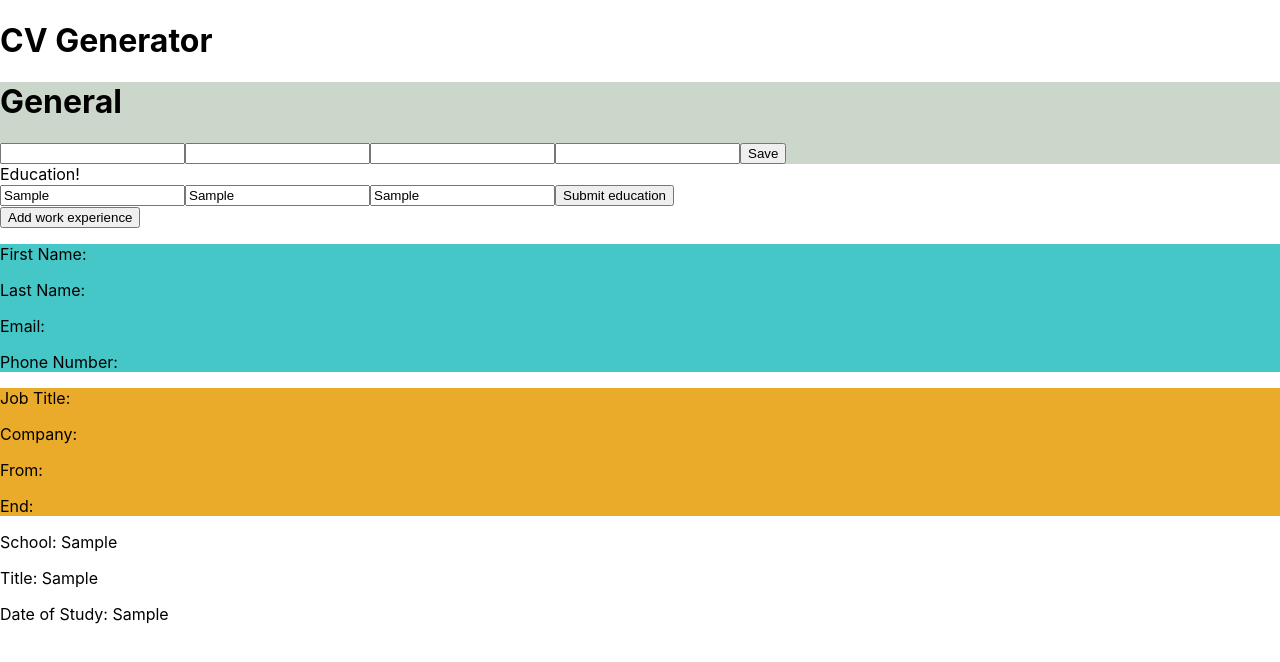
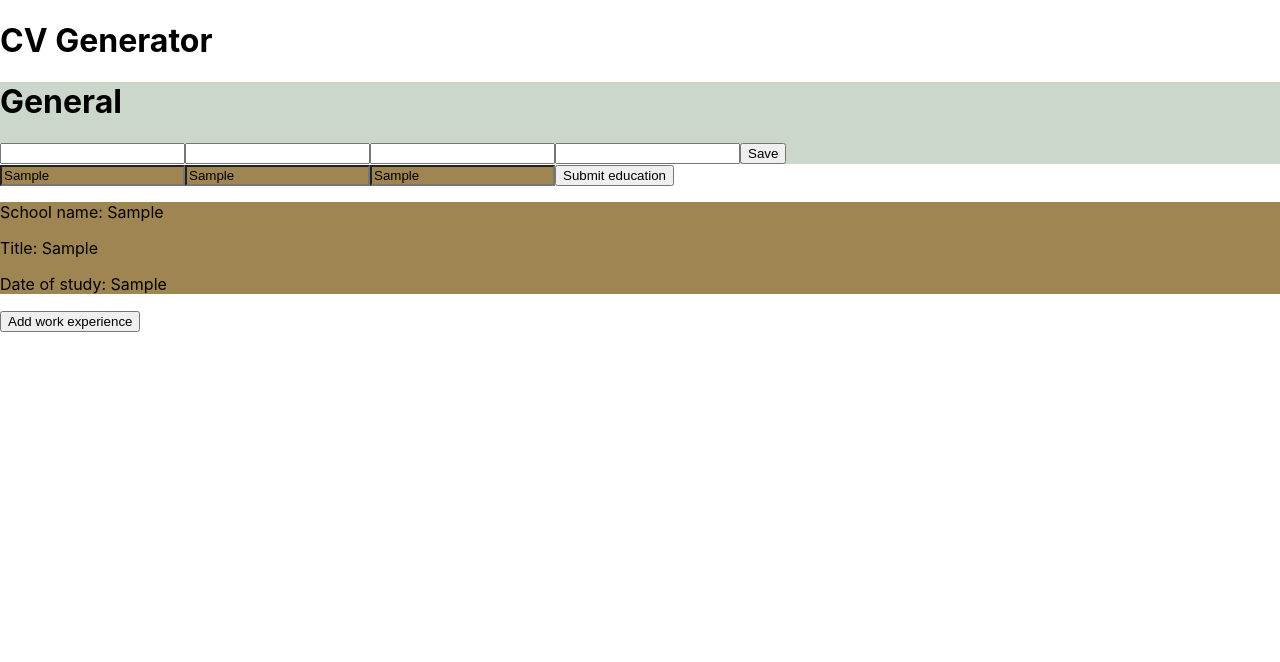
Before and after one commit to fgostev/CVproject, a React (Create React App) app: page / in a window 1280 px wide. Both pictures are taken after typing "Sample", "Sample", "Sample" into the empty fields and a click on the button "Submit education". Shown: the top 662 px of the page. Built offline with nearby package versions, Linux system fonts and the light colour scheme.

Commit message:
split the tasks into components

```diff
--- a/src/App.js
+++ b/src/App.js
@@ -1,8 +1,10 @@
 import {Component} from 'react';
 import General from './components/general.component';
-import WorkExp from './components/workExp.component';
-import DisplayForm from './components/displayForm.component';
+import WorkExpForm from './components/workExpForm.component';
+import WorkTask from './components/workTask.component';
+import Preview from './components/preview.component';
 import Education from './components/education.component';
+import EducationTask from './components/educationTask.component';
 
 class App extends Component {
   constructor() {
@@ -11,6 +13,7 @@ class App extends Component {
     this.state = {
       // modals
       workModalOpen:false,
+      general: [],
       educations: [],
       workExperiences: [],
       // objects stored
@@ -45,21 +48,25 @@ const name = target.name
     const targetName = e.target.id;
     let newObject = {};
 
-    if(targetName === 'education'){
+    const {schoolName, title, dateOfStudy} = this.state
+    const {jobTitle, company, from, end} = this.state
+
+
+    if(targetName === 'educationForm'){
       newObject = {
-        schoolName: this.state.schoolName,
-        title: this.state.title,
-        date: this.state.dateOfStudy,
+        schoolName: schoolName,
+        title: title,
+        dateOfStudy: dateOfStudy,
       }
       this.setState({
         educations: this.state.educations.concat(newObject),
       })
-    } else if(targetName === 'workExperiences'){
+    } else if(targetName === 'workExperiencesForm'){
       newObject = {
-        jobTitle: this.state.jobTitle,
-        company: this.state.company,
-        from: this.state.from,
-        end: this.state.end,
+        jobTitle: jobTitle,
+        company: company,
+        from: from,
+        end: end,
       }
       this.setState({
         workExperiences: this.state.workExperiences.concat(newObject),
@@ -83,8 +90,7 @@ const name = target.name
 
   render() {
   const { firstName, lastName, email, phoneNumber,
-    schoolName, title, dateOfStudy,
-    jobTitle, company, from, end} = this.state;
+    educations, workExperiences} = this.state;
 
     return (
       <div className='App'>
@@ -101,6 +107,10 @@ const name = target.name
         handleSubmit = {this.handleSubmit}
       />
 
+      <EducationTask
+        educations = {educations}
+      />
+
       {!this.state.workModalOpen &&(
         <div id="workExperienceContainer">
         <button onClick={this.handleOpen}> Add work experience</button>
@@ -110,26 +120,24 @@ const name = target.name
 
         {
           this.state.workModalOpen && (
-            <WorkExp
+            <WorkExpForm
             handleInputChange = {this.handleInputChange}
             handleSubmit = {this.handleSubmit}
             />
+
           )
         }
-
-        <DisplayForm
+        <WorkTask
+          workExperiences = {workExperiences}
+        />
+        {/* <Preview
           firstName ={firstName}
           lastName = {lastName}
           phoneNumber = {phoneNumber}
           email = {email}
-          schoolName = {schoolName}
-          title = {title}
-          dateOfStudy = {dateOfStudy}
-          jobTitle = {jobTitle}
-          company = {company}
-          from = {from}
-          end = {end}
-        />
+          educations = {educations}
+          workExperiences = {workExperiences}
+        /> */}
       </div>
 
     );
--- a/src/components/displayForm.component.jsx
+++ /dev/null
@@ -1,39 +0,0 @@
-import {Component} from 'react';
-
-class DisplayForm extends Component{
-
-    render(){
-    const {firstName, lastName, email, phoneNumber,
-        schoolName, title, dateOfStudy,
-        jobTitle, company,from, end
-    }  = this.props;
-
-    return(
-        <div className="displayForm">
-        <div id='displayGeneral'>
-            <p>First Name: {firstName}</p>
-            <p>Last Name: {lastName}</p>
-            <p>Email: {email}</p>
-            <p>Phone Number: {phoneNumber}</p>
-        </div>
-        <div id='displayWork'>
-            <p>Job Title:  {jobTitle}</p>
-            <p>Company: {company}</p>
-            <p>From: {from}</p>
-            <p>End: {end}</p>
-        </div>
-        <div id='displayStudy'>
-            <p>School:  {schoolName}</p>
-            <p>Title: {title}</p>
-            <p>Date of Study: {dateOfStudy}</p>
-        </div>
-
-
-      </div>
-
-
-        )
-    }
-}
-
-export default DisplayForm;
--- a/src/components/education.component.jsx
+++ b/src/components/education.component.jsx
@@ -18,9 +18,9 @@ class Education extends Component{
     return(
       <div className="educationInfo">
 
-        Education!
+        <div>
 
-        <form id="education" onSubmit={handleSubmit}>
+        <form id="educationForm" onSubmit={handleSubmit}>
               <input type="text" className="edu" onChange={handleInputChange} value={schoolName} name="schoolName" />
               <input type="text" className="edu" onChange={handleInputChange} value={title} name="title" />
               <input type="text" className="edu" onChange={handleInputChange} value={dateOfStudy} name="dateOfStudy" />
@@ -29,6 +29,7 @@ class Education extends Component{
               </button>
               </form>
 
+        </div>
       </div>
     )
     }
--- /dev/null
+++ b/src/components/educationTask.component.jsx
@@ -0,0 +1,21 @@
+import {Component} from 'react'
+
+class EducationTask extends Component{
+    render(){
+        const {educations} = this.props;
+    return(
+        <div id='displayEducation'>
+        { educations.map((edu) => {
+            return <div className='edu'>
+            <p>School name: {edu.schoolName}</p>
+            <p>Title: {edu.title}</p>
+            <p>Date of study: {edu.dateOfStudy}</p>
+            </div>
+        })
+        }
+    </div>
+        )
+    }
+}
+
+export default EducationTask
--- a/src/components/general.component.jsx
+++ b/src/components/general.component.jsx
@@ -8,6 +8,17 @@ import { Component } from "react";
 // create an additional app to edit - wich brings back the section as it was before
 
 class General extends Component{
+
+  constructor(){
+    super();
+    this.state= {
+      firstName: "",
+      lastName: "",
+      email: "",
+      phoneNumber: "",
+    }
+  }
+
 
     render() {
       const {handleInputChange, handleSubmit, firstName, lastName, email, phoneNumber}  = this.props;
--- /dev/null
+++ b/src/components/preview.component.jsx
@@ -0,0 +1,24 @@
+import {Component} from 'react';
+
+class Preview extends Component{
+
+    render(){
+    const {firstName, lastName, email, phoneNumber
+    }  = this.props;
+
+    return(
+        <div className="displayForm">
+        <div id='displayGeneral'>
+            <p>First Name: {firstName}</p>
+            <p>Last Name: {lastName}</p>
+            <p>Email: {email}</p>
+            <p>Phone Number: {phoneNumber}</p>
+        </div>
+      </div>
+
+
+        )
+    }
+}
+
+export default Preview;
--- a/src/components/workExp.component.jsx
+++ b/src/components/workExpForm.component.jsx
@@ -1,7 +1,7 @@
 import {Component} from "react";
 
 
-class WorkExp extends Component {
+class WorkExpForm extends Component {
     constructor(){
         super();
         this.state = {
@@ -25,8 +25,8 @@ displayForm = () =>{
 
         return(
 
-                <div id="workForm">
-                <form id ="workExperiences" onSubmit={handleSubmit}>
+        <div id="formContainer">
+                <form id ="workExperiencesForm" onSubmit={handleSubmit}>
                     <label htmlFor="JobTitle"> Job Title</label>
                     <input type="text" name="jobTitle"  className="workExp" onChange={handleInputChange} value={jobTitle}></input>
                     <label htmlFor="company">Company</label>
@@ -38,10 +38,9 @@ displayForm = () =>{
                    <input type="submit" value="Add" className="workExp" onChange={handleInputChange}></input>
                 </form>
 
-
-            </div>
+        </div>
         )
     }
 }
 
-export default WorkExp;
+export default WorkExpForm;
--- /dev/null
+++ b/src/components/workTask.component.jsx
@@ -0,0 +1,23 @@
+import {Component} from 'react'
+
+class WorkTask extends Component {
+
+    render(){
+    const {workExperiences} = this.props;
+        return(
+            <div id="workExperience">
+            {workExperiences.map((experience) =>{
+                return <div className='experience'>
+                <p>Job Title: {experience.jobTitle}</p>
+                <p>Title: {experience.company}</p>
+                <p>Date of study: {experience.from}</p>
+                <p>End: {experience.end}</p>
+                </div>
+            })}
+
+        </div>
+        )
+    }
+}
+
+export default WorkTask;
--- a/src/index.css
+++ b/src/index.css
@@ -16,7 +16,7 @@ code {
   background-color: rgb(204, 215, 204);
 }
 
-#workForm{
+#workExperiencesForm{
   background-color: rgb(183, 156, 156);
 }
 
@@ -28,7 +28,12 @@ code {
   background-color: rgb(70, 199, 199);
 }
 
-#displayWork{
+.edu{
+  background-color: rgb(159, 133, 81);
+
+}
+
+.experience{
   background-color: rgb(234, 171, 43);
 }
 
```
Also changed, not shown: 1 other file (tests, documents, lock files or other folders).
